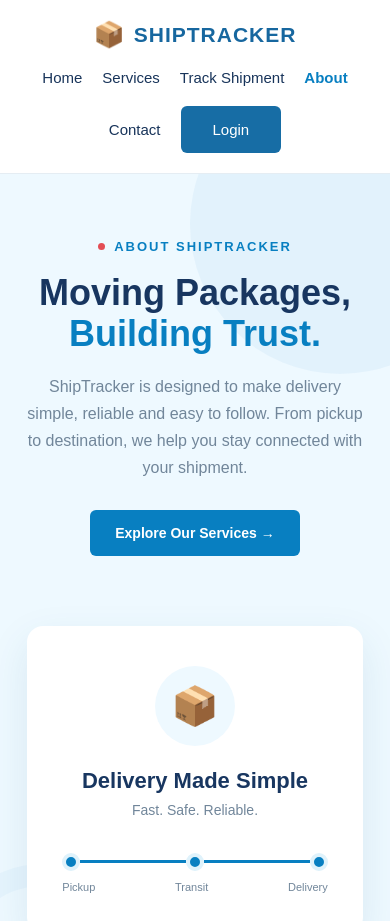
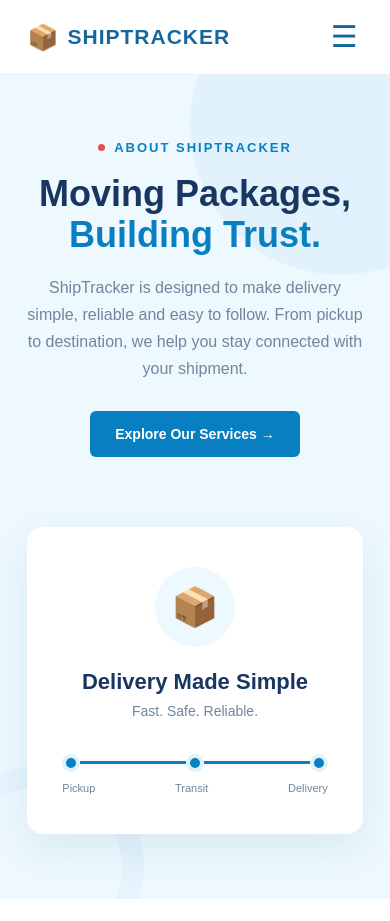
Before and after one commit to harshitasharma2709/Logistics-Delivery-Management-System-Mini-Project-, a plain HTML site: page about.html in a window 390 px wide. Shown: the top 921 px of the page. Drawn offline with Linux system fonts and the light colour scheme.

Commit message:
[harshit] done for about

```diff
--- a/about.css
+++ b/about.css
@@ -1,3 +1,4 @@
+
 /* =========================
    GENERAL
 ========================= */
@@ -21,7 +22,6 @@ body {
 
 header {
     height: 85px;
-
     padding: 0 18%;
 
     display: flex;
@@ -29,10 +29,9 @@ header {
     justify-content: space-between;
 
     background: white;
-
     border-bottom: 1px solid #e5edf3;
+    position: relative;
 }
-
 
 /* Logo */
 
@@ -48,12 +47,23 @@ header {
 
 .logo-text {
     color: #17679f;
+    font-size: 21px;
+    font-weight: bold;
+    letter-spacing: 1px;
+}
 
-    font-size: 21px;
 
-    font-weight: bold;
+/* Hamburger Button */
 
-    letter-spacing: 1px;
+.menu-btn {
+    display: none;
+    background: transparent;
+    border: none;
+    color: #17679f;
+    font-size: 30px;
+    line-height: 1;
+    cursor: pointer;
+    padding: 5px;
 }
 
 
@@ -62,17 +72,13 @@ header {
 .nav-links {
     display: flex;
     align-items: center;
-
     gap: 35px;
 }
 
 .nav-links a {
     text-decoration: none;
-
     color: #18345a;
-
     font-size: 15px;
-
     transition: 0.3s;
 }
 
@@ -82,7 +88,6 @@ header {
 
 .nav-links a.active {
     color: #087fc1;
-
     font-weight: bold;
 }
 
@@ -91,11 +96,8 @@ header {
 
 .login-btn {
     background: #176da5;
-
     color: white !important;
-
     padding: 15px 32px;
-
     border-radius: 6px;
 }
 
@@ -110,7 +112,6 @@ header {
 
 .about-hero {
     min-height: 510px;
-
     padding: 75px 10%;
 
     background: #eef9ff;
@@ -118,11 +119,9 @@ header {
     display: flex;
     align-items: center;
     justify-content: space-between;
-
     gap: 70px;
 
     position: relative;
-
     overflow: hidden;
 }
 
@@ -131,14 +130,12 @@ header {
 
 .about-hero::before {
     content: "";
-
     position: absolute;
 
     width: 300px;
     height: 300px;
 
     border-radius: 50%;
-
     background: rgba(8, 127, 193, 0.05);
 
     right: -100px;
@@ -147,14 +144,12 @@ header {
 
 .about-hero::after {
     content: "";
-
     position: absolute;
 
     width: 160px;
     height: 160px;
 
     border-radius: 50%;
-
     border: 22px solid rgba(8, 127, 193, 0.04);
 
     left: -60px;
@@ -166,44 +161,32 @@ header {
 
 .hero-content {
     width: 55%;
-
     position: relative;
-
     z-index: 1;
 }
 
 .hero-label {
     display: flex;
-
     align-items: center;
-
     gap: 9px;
 
     color: #087fc1;
-
     font-size: 13px;
-
     font-weight: bold;
-
     letter-spacing: 2px;
 }
 
 .hero-label span {
     width: 7px;
     height: 7px;
-
     border-radius: 50%;
-
     background: #e34e55;
 }
 
 .hero-content h1 {
     color: #183660;
-
     font-size: 50px;
-
     line-height: 1.15;
-
     margin: 18px 0;
 }
 
@@ -213,11 +196,8 @@ header {
 
 .hero-content p {
     max-width: 550px;
-
     color: #71869a;
-
     font-size: 16px;
-
     line-height: 1.7;
 }
 
@@ -228,19 +208,14 @@ header {
     display: inline-block;
 
     margin-top: 28px;
-
     padding: 15px 25px;
 
     background: #087fc1;
-
     color: white;
-
     text-decoration: none;
 
     border-radius: 6px;
-
     font-size: 14px;
-
     font-weight: bold;
 
     transition: 0.3s;
@@ -248,7 +223,6 @@ header {
 
 .hero-button:hover {
     background: #17679f;
-
     transform: translateY(-2px);
 }
 
@@ -259,19 +233,14 @@ header {
 
 .about-visual {
     width: 420px;
-
     position: relative;
-
     z-index: 1;
 }
 
 .visual-card {
     background: white;
-
     border-radius: 16px;
-
     padding: 40px 35px;
-
     text-align: center;
 
     box-shadow: 0 15px 40px rgba(30, 90, 130, 0.10);
@@ -288,23 +257,18 @@ header {
     justify-content: center;
 
     border-radius: 50%;
-
     background: #eef9ff;
-
     font-size: 38px;
 }
 
 .visual-card h3 {
     color: #183660;
-
     font-size: 22px;
-
     margin-bottom: 8px;
 }
 
 .visual-card > p {
     color: #71869a;
-
     font-size: 14px;
 }
 
@@ -313,9 +277,7 @@ header {
 
 .mini-route {
     display: flex;
-
     align-items: center;
-
     margin-top: 35px;
 }
 
@@ -324,29 +286,23 @@ header {
     height: 18px;
 
     border-radius: 50%;
-
     background: #087fc1;
-
     border: 4px solid #dff2fb;
 }
 
 .route-line {
     height: 3px;
-
     flex: 1;
-
     background: #087fc1;
 }
 
 .route-text {
     display: flex;
-
     justify-content: space-between;
 
     margin-top: 10px;
 
     color: #71869a;
-
     font-size: 11px;
 }
 
@@ -359,11 +315,8 @@ header {
     padding: 85px 10%;
 
     display: flex;
-
     align-items: center;
-
     justify-content: center;
-
     gap: 80px;
 }
 
@@ -378,46 +331,38 @@ header {
     height: 330px;
 
     background: #eef9ff;
-
     border-radius: 15px;
 
     display: flex;
-
     align-items: center;
     justify-content: center;
 
     position: relative;
-
     overflow: hidden;
 }
 
 .image-box::before {
     content: "";
-
     position: absolute;
 
     width: 220px;
     height: 220px;
 
     border-radius: 50%;
-
     background: white;
 }
 
 .big-icon {
     position: relative;
-
     z-index: 1;
 
     width: 110px;
     height: 110px;
 
     border-radius: 20px;
-
     background: white;
 
     display: flex;
-
     align-items: center;
     justify-content: center;
 
@@ -436,11 +381,9 @@ header {
     height: 55px;
 
     border-radius: 10px;
-
     background: white;
 
     display: flex;
-
     align-items: center;
     justify-content: center;
 
@@ -457,7 +400,6 @@ header {
 .box-two {
     bottom: 55px;
     right: 55px;
-
     color: #087fc1;
 }
 
@@ -470,21 +412,15 @@ header {
 
 .section-label {
     color: #087fc1;
-
     font-size: 12px;
-
     font-weight: bold;
-
     letter-spacing: 2px;
 }
 
 .story-content h2 {
     color: #183660;
-
     font-size: 38px;
-
     line-height: 1.2;
-
     margin: 15px 0 20px;
 }
 
@@ -494,11 +430,8 @@ header {
 
 .story-content p {
     color: #71869a;
-
     font-size: 14px;
-
     line-height: 1.7;
-
     margin-bottom: 14px;
 }
 
@@ -509,33 +442,25 @@ header {
 
 .values {
     padding: 80px 7% 90px;
-
     background: #eef9ff;
 }
 
 .section-heading {
     text-align: center;
-
     max-width: 650px;
-
     margin: 0 auto;
 }
 
 .section-heading > span {
     color: #087fc1;
-
     font-size: 12px;
-
     font-weight: bold;
-
     letter-spacing: 2px;
 }
 
 .section-heading h2 {
     color: #183660;
-
     font-size: 38px;
-
     margin: 14px 0;
 }
 
@@ -545,7 +470,6 @@ header {
 
 .section-heading p {
     color: #71869a;
-
     font-size: 14px;
 }
 
@@ -554,27 +478,21 @@ header {
 
 .value-cards {
     max-width: 1150px;
-
     margin: 50px auto 0;
 
     display: flex;
-
     justify-content: center;
-
     gap: 22px;
 }
 
 .value-card {
     width: 260px;
-
     min-height: 205px;
 
     padding: 28px 22px;
 
     background: white;
-
     border-radius: 13px;
-
     text-align: center;
 
     box-shadow: 0 8px 25px rgba(30, 90, 130, 0.06);
@@ -584,7 +502,6 @@ header {
 
 .value-card:hover {
     transform: translateY(-7px);
-
     box-shadow: 0 15px 30px rgba(30, 90, 130, 0.10);
 }
 
@@ -595,32 +512,24 @@ header {
     margin: 0 auto 16px;
 
     display: flex;
-
     align-items: center;
     justify-content: center;
 
     border-radius: 50%;
-
     background: #eef9ff;
-
     color: #087fc1;
-
     font-size: 22px;
 }
 
 .value-card h3 {
     color: #183660;
-
     font-size: 17px;
-
     margin-bottom: 9px;
 }
 
 .value-card p {
     color: #71869a;
-
     font-size: 13px;
-
     line-height: 1.6;
 }
 
@@ -633,35 +542,27 @@ header {
     padding: 55px 10%;
 
     background: #17679f;
-
     color: white;
 
     display: flex;
-
     align-items: center;
-
     justify-content: space-between;
-
     gap: 30px;
 }
 
 .about-cta span {
     font-size: 11px;
-
     font-weight: bold;
-
     letter-spacing: 2px;
 }
 
 .about-cta h2 {
     font-size: 30px;
-
     margin: 9px 0;
 }
 
 .about-cta p {
     color: #dcecf5;
-
     font-size: 13px;
 }
 
@@ -669,17 +570,12 @@ header {
     padding: 15px 23px;
 
     background: white;
-
     color: #17679f;
-
     text-decoration: none;
 
     border-radius: 6px;
-
     font-size: 13px;
-
     font-weight: bold;
-
     white-space: nowrap;
 
     transition: 0.3s;
@@ -687,7 +583,6 @@ header {
 
 .about-cta a:hover {
     background: #eef9ff;
-
     transform: translateY(-2px);
 }
 
@@ -698,49 +593,40 @@ header {
 
 footer {
     min-height: 125px;
-
     padding: 30px 7%;
 
     background: #173f66;
-
     color: white;
 
     display: flex;
-
     align-items: center;
-
     justify-content: space-between;
 }
 
 .footer-logo h2 {
     font-size: 21px;
-
     letter-spacing: 1px;
-
     margin-bottom: 6px;
 }
 
 .footer-logo p {
     color: #d6e7f3;
-
     font-size: 13px;
 }
 
 .copyright {
     color: #d6e7f3;
-
     font-size: 13px;
 }
 
 .footer-contact {
     color: white;
-
     font-size: 13px;
 }
 
 
 /* =========================
-   RESPONSIVE
+   TABLET RESPONSIVE
 ========================= */
 
 @media (max-width: 1100px) {
@@ -771,30 +657,59 @@ footer {
 }
 
 
-@media (max-width: 850px) {
+/* =========================
+   HAMBURGER MENU
+   Visible at 900px and below
+========================= */
+
+@media (max-width: 900px) {
 
     header {
         height: auto;
+        min-height: 75px;
 
-        padding: 20px 7%;
+        padding: 15px 7%;
 
-        flex-direction: column;
+        flex-direction: row;
+        flex-wrap: wrap;
+        justify-content: space-between;
 
-        gap: 20px;
+        gap: 15px;
+    }
+
+    .menu-btn {
+        display: block;
     }
 
     .nav-links {
-        flex-wrap: wrap;
+        display: none;
 
+        width: 100%;
+
+        flex-direction: column;
+        align-items: center;
         justify-content: center;
+
+        gap: 20px;
+
+        padding: 15px 0 5px;
     }
 
+    .nav-links.show {
+        display: flex;
+    }
+}
+
+
+/* =========================
+   PAGE RESPONSIVE LAYOUT
+========================= */
+
+@media (max-width: 850px) {
 
     .about-hero {
         flex-direction: column;
-
         text-align: center;
-
         padding: 65px 7%;
     }
 
@@ -812,20 +727,16 @@ footer {
 
     .about-visual {
         width: 100%;
-
         max-width: 450px;
     }
 
-
     .story {
         flex-direction: column;
-
         gap: 45px;
     }
 
     .story-image {
         width: 100%;
-
         max-width: 450px;
     }
 
@@ -833,19 +744,20 @@ footer {
         text-align: center;
     }
 
-
     .value-cards {
         flex-wrap: wrap;
     }
 
-
     .about-cta {
         flex-direction: column;
-
         text-align: center;
     }
 }
 
+
+/* =========================
+   MOBILE RESPONSIVE
+========================= */
 
 @media (max-width: 600px) {
 
@@ -871,9 +783,7 @@ footer {
 
     footer {
         flex-direction: column;
-
         gap: 20px;
-
         text-align: center;
     }
 }
--- a/about.html
+++ b/about.html
@@ -1,3 +1,4 @@
+
 <!DOCTYPE html>
 <html lang="en">
 
@@ -21,7 +22,12 @@
             <span class="logo-text">SHIPTRACKER</span>
         </div>
 
-        <nav class="nav-links">
+        <button class="menu-btn" id="menuBtn" type="button"
+            aria-label="Toggle navigation" aria-expanded="false">
+            ☰
+        </button>
+
+        <nav class="nav-links" id="navLinks">
             <a href="index.html">Home</a>
             <a href="services.html">Services</a>
             <a href="tracking.html">Track Shipment</a>
@@ -62,9 +68,6 @@
 
         </div>
 
-
-        <!-- About Visual -->
-
         <div class="about-visual">
 
             <div class="visual-card">
@@ -82,17 +85,11 @@
                 </p>
 
                 <div class="mini-route">
-
                     <span class="route-dot"></span>
-
                     <span class="route-line"></span>
-
                     <span class="route-dot"></span>
-
                     <span class="route-line"></span>
-
                     <span class="route-dot"></span>
-
                 </div>
 
                 <div class="route-text">
@@ -131,7 +128,6 @@
             </div>
 
         </div>
-
 
         <div class="story-content">
 
@@ -185,8 +181,24 @@
 
         </div>
 
+        <div class="value-cards">
 
-        <div class="value-cards">
+            <div class="value-card">
+
+                <div class="value-icon">
+                    🛡
+                </div>
+
+                <h3>
+                    Reliability
+                </h3>
+
+                <p>
+                    We aim to provide a dependable
+                    delivery experience.
+                </p>
+
+            </div>
 
             <div class="value-card">
 
@@ -205,25 +217,6 @@
 
             </div>
 
-
-            <div class="value-card">
-
-                <div class="value-icon">
-                    🛡
-                </div>
-
-                <h3>
-                    Reliability
-                </h3>
-
-                <p>
-                    We aim to provide a dependable
-                    delivery experience.
-                </p>
-
-            </div>
-
-
             <div class="value-card">
 
                 <div class="value-icon">
@@ -240,7 +233,6 @@
                 </p>
 
             </div>
-
 
             <div class="value-card">
 
@@ -305,11 +297,9 @@
 
         </div>
 
-
         <div class="copyright">
             © 2026 ShipTracker. All Rights Reserved.
         </div>
-
 
         <div class="footer-contact">
             contact@shiptracker.com
@@ -317,6 +307,8 @@
 
     </footer>
 
+    <script src="shiptracker.js"></script>
+
 </body>
 
 </html>
```
